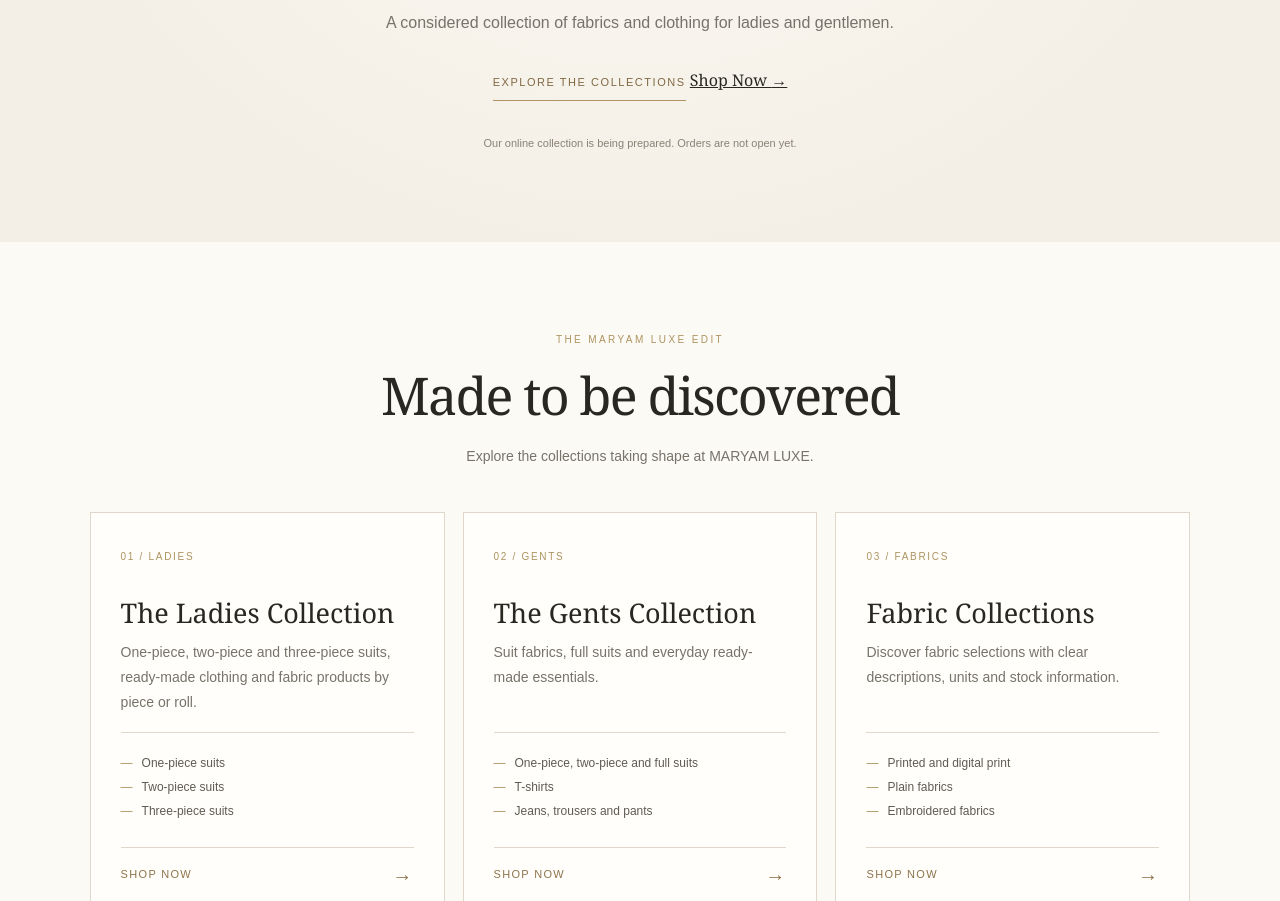
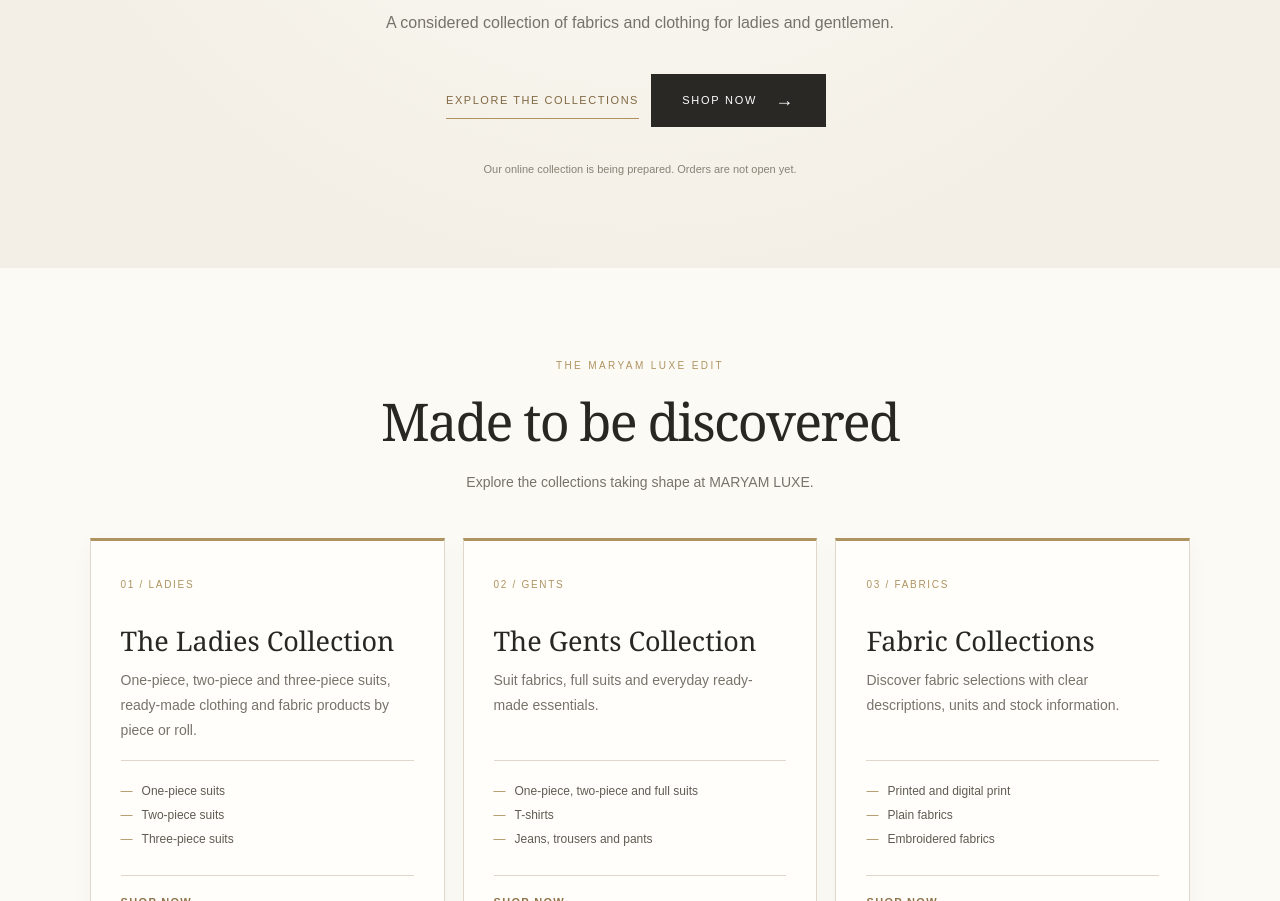
Before and after one commit to maqboolahmed241/fabriva-textiles, a plain HTML site: page index.html in a window 1280 px wide. Shown: the part 471-1372 px from the top of the page. Drawn offline with Linux system fonts and the light colour scheme; no server answers.

Commit message:
Style prominent Shop Now and collection cards

```diff
--- a/styles.css
+++ b/styles.css
@@ -165,3 +165,12 @@ body.menu-open{overflow:hidden}
 .home-product-shop-now:after{content:"→";font-size:17px;line-height:1}
 .home-product-shop-now:hover,.home-product-shop-now:focus-visible{background:#9b8054;border-color:#9b8054;transform:translateY(-1px);outline:none}
 .home-product-shop-now:focus-visible{outline:2px solid #9b8054;outline-offset:3px}
+
+/* Clear primary Shop Now action */
+.hero-shop-now{display:inline-flex;align-items:center;justify-content:center;gap:18px;margin:10px 8px 0;padding:15px 30px;min-height:48px;background:#292824;border:1px solid #292824;color:#fff;text-decoration:none;font:11px var(--sans);letter-spacing:.16em;text-transform:uppercase;transition:background .18s ease,transform .18s ease}
+.hero-shop-now span{font-size:18px}
+.hero-shop-now:hover,.hero-shop-now:focus-visible{background:#9b8054;border-color:#9b8054;transform:translateY(-2px);outline:none}
+.hero-shop-now:focus-visible{outline:2px solid #9b8054;outline-offset:3px}
+.collection-card{border-top:3px solid var(--gold);box-shadow:0 6px 20px #28272208}
+.collection-open{font-weight:700}
+@media(max-width:760px){.hero-shop-now{margin-top:14px;padding:14px 26px}}
```
